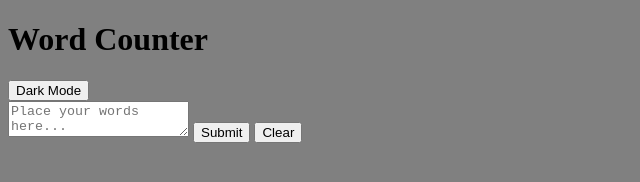
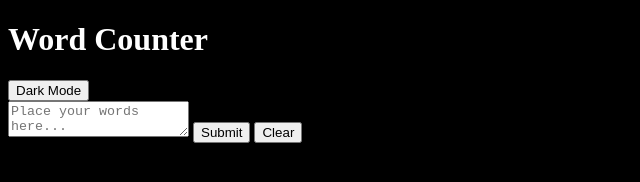
Before and after one commit to commando954/LAB-word-counter, a plain HTML site: page index.html in a window 1280 px wide. Shown: the whole page, without its empty margins (0-640 px from the left). Drawn offline with Linux system fonts and the light colour scheme.

Commit message:
added darkmode

```diff
--- a/index.html
+++ b/index.html
@@ -7,17 +7,16 @@
   <title>Word Counter</title>
   <link rel="stylesheet" href="main.css">
 </head>
-<body>
-  <script src="main.js"></script>
+<body class="dark-mode">
   <h1>Word Counter</h1>
   <button id="bg-switch">Dark Mode</button>
   <div id="error" class="error"></div>
-  <form>
+  <form id="form">
     <textarea placeholder="Place your words here..."></textarea>
     <button type="submit">Submit</button>
     <button type="reset">Clear</button>
   </form>
   <div id="word-count"></div>
-
+  <script src="main.js"></script>
 </body>
 </html>
--- a/main.css
+++ b/main.css
@@ -1,3 +1,9 @@
 body {
-  background-color: gray;
+  background-color: white;
+  color: black;
 }
+
+.dark-mode {
+  background-color: black;
+  color: white;
+}
--- a/main.js
+++ b/main.js
@@ -2,19 +2,23 @@ console.log("Connected!")
 // YOU WILL MODIFY THIS FUNCTION TO GET THE PROGRAM TO WORK
 const wordCounter = (value) => {
   // Type into the input and press submit, you will see the value you entered in your console
+
   console.log(value);
 
   if (value) {
     // COMPLETE THE LOGIC
-    wordCount.innerHTML = `Word Count: 0`;
+    let wordCount = value.trim().split(/\s+/).length
+    wordCount.innerHTML = `Word Count: ${wordCount}`;
   } else {
     // if the value is empty, set the error message value to "Please input text"
-    error.innerHTML = ""; // UPDATE THIS
+    error.innerHTML = "Please input text"; // UPDATE THIS
   }
 }
 
 // OPTIONAL CHALLENGE
 const toggleMode = (btnText) => {
+  let element = document.body;
+  element.classList.toggle("dark-mode");
   // complete the function
 }
 
@@ -24,7 +28,7 @@ const toggleMode = (btnText) => {
 
 // These are query selectors. We will focus on them later in the course
 const textarea = document.querySelector("textarea");
-const form = document.querySelector("form");
+const form = document.querySelector("#form");
 const error = document.querySelector("#error");
 const wordCount = document.querySelector("#word-count");
 const toggleButton = document.querySelector("#bg-switch");
```
